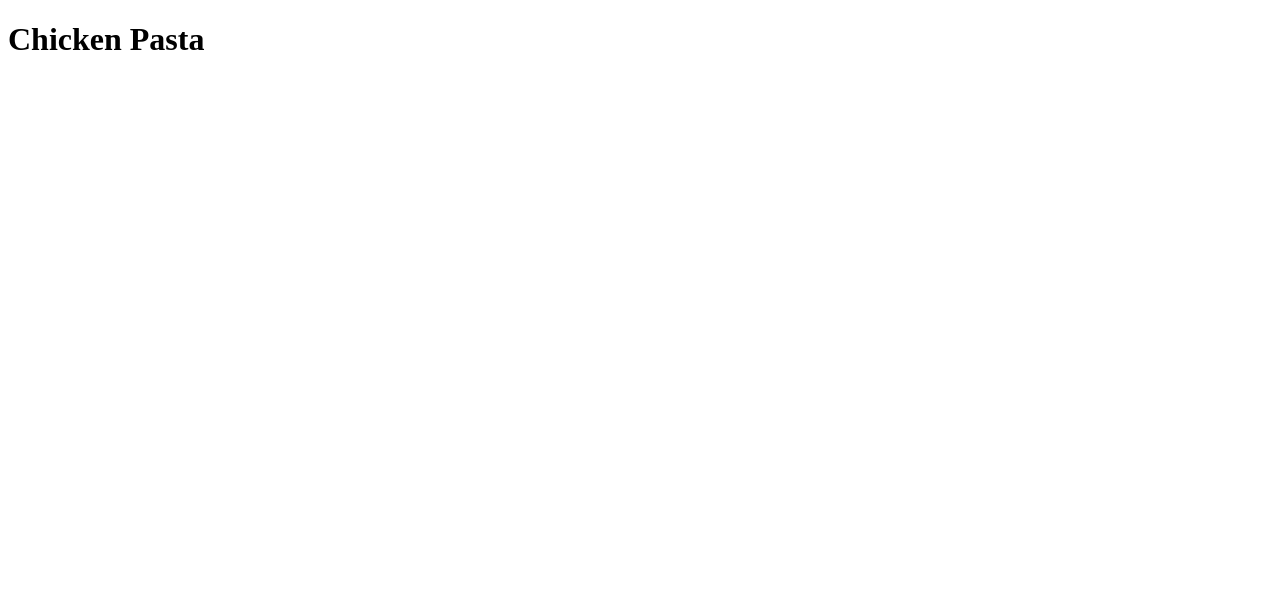
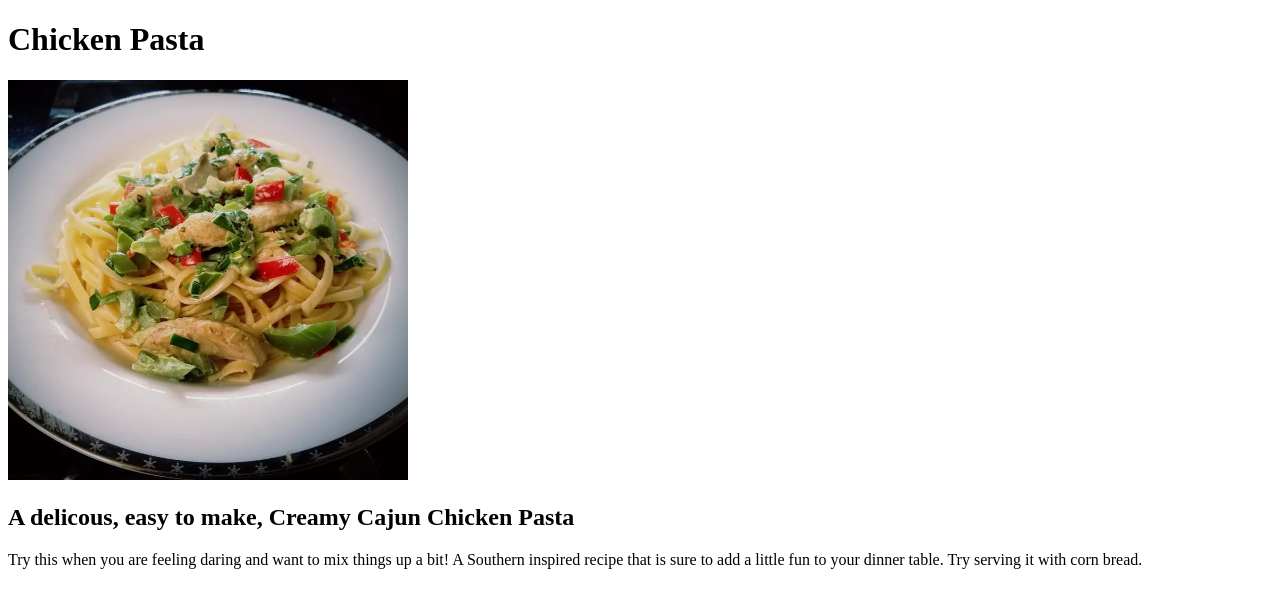
Before and after one commit to Jamesfindlater12/odin-recipes, a plain HTML site: page recipes/chicken-pasta.html in a window 1280 px wide. Drawn offline with Linux system fonts and the light colour scheme.

Commit message:
Update text and images on index and recipe page

```diff
--- a/recipes/chicken-pasta.html
+++ b/recipes/chicken-pasta.html
@@ -7,5 +7,11 @@
 </head>
 <body>
     <h1>Chicken Pasta</h1>
+    <img src="../images/creamy-cajun-chicken-pasta-c7875a306c384d4185660e855601ddb2.webp" alt="Chicken Pasta" width="400">
+
+    <h2>A delicous, easy to make, Creamy Cajun Chicken Pasta</h2>
+
+    <p>Try this when you are feeling daring and want to mix things up a bit! A Southern inspired recipe that is sure to add a little fun to your dinner table. Try serving it with corn bread.</p>
+
 </body>
 </html>
```
Also changed, not shown: index.html (+1 -1 lines), images/creamy-cajun-chicken-pasta-c7875a306c384d4185660e855601ddb2.webp (added), 1 other file.
